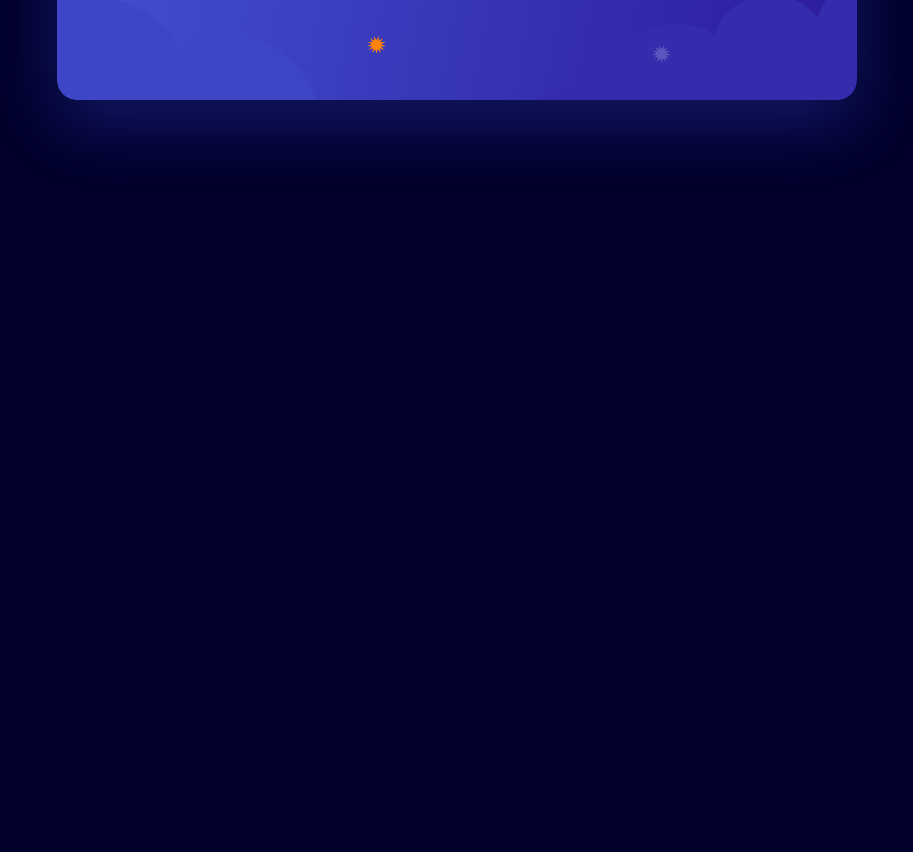
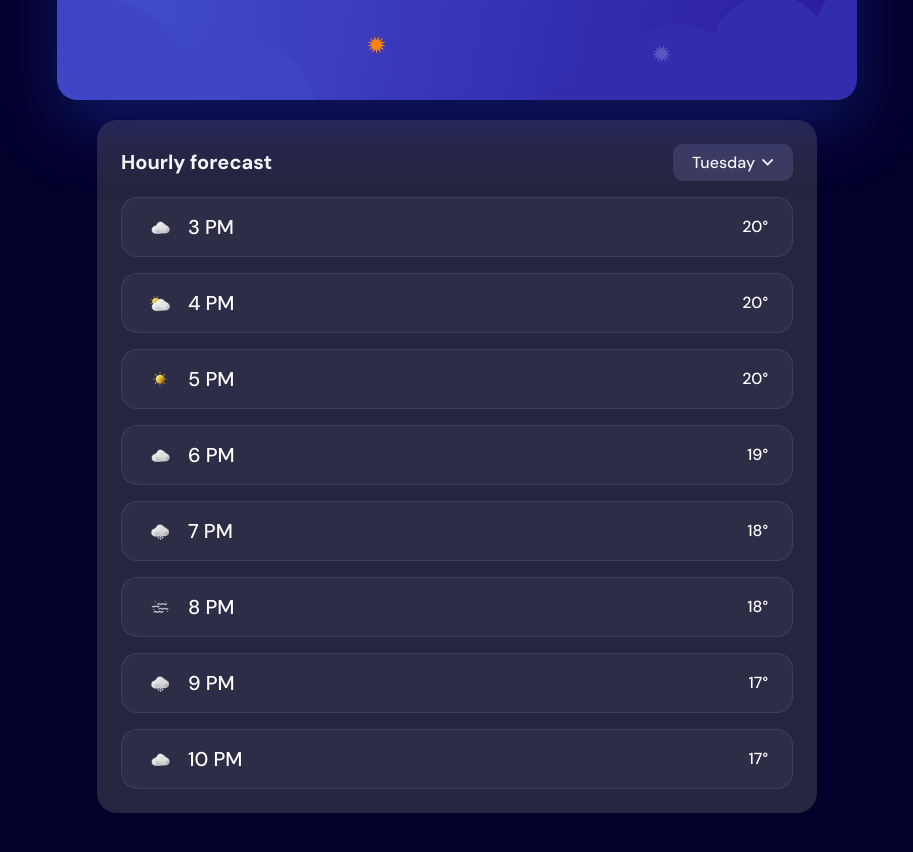
Before and after one commit to AlievMarat/Weather-app, a React (Vite) app: page / in a window 1280 px wide. Shown: the part 596-1448 px from the top of the page, without its empty margins (183-1096 px from the left). Before the commit the page ends 800 px from the top, so only its background shows below. Built offline with nearby package versions, Linux system fonts and the light colour scheme.

Commit message:
Add hourly forecast component, styles, and dropdown customization

```diff
--- a/src/UI/DropDownBtn/DropDownBtn.tsx
+++ b/src/UI/DropDownBtn/DropDownBtn.tsx
@@ -3,12 +3,19 @@ import "./drop-down.css";
 interface DropDownBtnProps {
   title: string;
   img: string;
+  className?: string;
+  reverse?: boolean;
 }
-export default function DropDownBtn({ title, img }: DropDownBtnProps) {
+export default function DropDownBtn({
+  title,
+  img,
+  className = "",
+  reverse = false,
+}: DropDownBtnProps) {
   return (
-    <div className="drop-down-btn">
-      <img src={img} className="drop-down-btn__icon" />
-      {title}
+    <div className={`drop-down-btn ${className}`.trim()}>
+      {reverse ? title : <img src={img} className="drop-down-btn__icon" />}
+      {reverse ? <img src={img} className="drop-down-btn__icon" /> : title}
     </div>
   );
 }
--- a/src/UI/DropDownBtn/drop-down.css
+++ b/src/UI/DropDownBtn/drop-down.css
@@ -6,10 +6,12 @@
   gap: 6px;
   background: #262540;
   font-family: "DM Sans", sans-serif;
+  font-size: 16px;
   font-weight: 500;
   color: white;
 }
 .drop-down-btn__icon {
   background: transparent;
   background-color: transparent;
-}/*# sourceMappingURL=drop-down.css.map */
+}
+/*# sourceMappingURL=drop-down.css.map */
--- a/src/components/Main/Main.tsx
+++ b/src/components/Main/Main.tsx
@@ -1,9 +1,11 @@
 import React from "react";
 import WeatherCard from "./WeatherCard/WeatherCard";
+import HourlyForecast from "./WeatherCard/HourlyForecast";
 export default function Main() {
   return (
     <main className="main">
       <WeatherCard />
+      <HourlyForecast />
     </main>
   );
 }
--- /dev/null
+++ b/src/components/Main/WeatherCard/HourlyForecast.tsx
@@ -0,0 +1,53 @@
+import "./hourly-forecast.css";
+import Text from "./HourlyTitle";
+import HourlyItem from "./HourlyItem";
+import DropDownBtn from "../../../UI/DropDownBtn/DropDownBtn";
+import IconDropdown from "../../../assets/images/icon-dropdown.svg";
+import IconSunny from "../../../assets/images/icon-sunny.webp";
+import IconPartlyCloudy from "../../../assets/images/icon-partly-cloudy.webp";
+import IconOvercast from "../../../assets/images/icon-overcast.webp";
+import IconFog from "../../../assets/images/icon-fog.webp";
+import IconSnow from "../../../assets/images/icon-snow.webp";
+
+interface HourlyForecastProps {
+  title?: string;
+  dropdownTitle?: string;
+}
+
+const hourlyItems = [
+  { time: "3 PM", temp: "20°", icon: IconOvercast },
+  { time: "4 PM", temp: "20°", icon: IconPartlyCloudy },
+  { time: "5 PM", temp: "20°", icon: IconSunny },
+  { time: "6 PM", temp: "19°", icon: IconOvercast },
+  { time: "7 PM", temp: "18°", icon: IconSnow },
+  { time: "8 PM", temp: "18°", icon: IconFog },
+  { time: "9 PM", temp: "17°", icon: IconSnow },
+  { time: "10 PM", temp: "17°", icon: IconOvercast },
+];
+
+export default function HourlyForecast({
+  title = "Hourly forecast",
+  dropdownTitle = "Tuesday",
+}: HourlyForecastProps) {
+  return (
+    <div className="hourly-forecast">
+      <div className="hourly-header">
+        <Text text={title} />
+        <DropDownBtn
+          title={dropdownTitle}
+          img={IconDropdown}
+          className="hourly-dropdown-btn"
+          reverse
+        />
+      </div>
+      {hourlyItems.map((item) => (
+        <HourlyItem
+          key={item.time}
+          time={item.time}
+          temp={item.temp}
+          icon={item.icon}
+        />
+      ))}
+    </div>
+  );
+}
--- /dev/null
+++ b/src/components/Main/WeatherCard/HourlyItem.tsx
@@ -0,0 +1,19 @@
+import "./hourly-item.css";
+
+interface HourlyItemProps {
+  time: string;
+  temp: string;
+  icon: string;
+}
+
+export default function HourlyItem({ time, temp, icon }: HourlyItemProps) {
+  return (
+    <div className="hourly-item">
+      <div className="hourly-item__left">
+        <img src={icon} alt={time} className="hourly-item__icon" />
+        <span className="hourly-item__time">{time}</span>
+      </div>
+      <span className="hourly-item__temp">{temp}</span>
+    </div>
+  );
+}
--- /dev/null
+++ b/src/components/Main/WeatherCard/HourlyTitle.tsx
@@ -0,0 +1,9 @@
+import "./hourly-title.css";
+
+interface HourlyTitleProps {
+  text: string;
+}
+
+export default function Text({ text }: HourlyTitleProps) {
+  return <h3 className="hourly-title">{text}</h3>;
+}
--- /dev/null
+++ b/src/components/Main/WeatherCard/hourly-forecast.css
@@ -0,0 +1,30 @@
+@import url("https://fonts.googleapis.com/css2?family=DM+Sans:wght@400;500;700&display=swap");
+
+.hourly-forecast {
+  width: 720px;
+  height: 693px;
+  background-color: #262540;
+  margin: 20px auto 0;
+  display: flex;
+  flex-direction: column;
+  border-radius: 20px;
+  padding: 24px;
+  gap: 16px;
+}
+
+.hourly-header {
+  display: flex;
+  justify-content: space-between;
+  align-items: center;
+  gap: 16px;
+}
+
+.hourly-header .drop-down-btn {
+  background: #3C3B5E;
+  width: 120px;
+  height: 37px;
+  padding: 0 16px;
+  box-sizing: border-box;
+  justify-content: center;
+  border-radius: 10px;
+}
--- /dev/null
+++ b/src/components/Main/WeatherCard/hourly-item.css
@@ -0,0 +1,39 @@
+@import url("https://fonts.googleapis.com/css2?family=DM+Sans:wght@400;500;700&display=swap");
+
+.hourly-item {
+  display: flex;
+  justify-content: space-between;
+  align-items: center;
+  width: 672px;
+  height: 60px;
+  padding: 18px 24px;
+  background: rgba(255, 255, 255, 0.04);
+  border-radius: 16px;
+  border: 1px solid rgba(255, 255, 255, 0.08);
+}
+
+.hourly-item__left {
+  display: flex;
+  align-items: center;
+  gap: 14px;
+}
+
+.hourly-item__icon {
+  width: 28px;
+  height: 28px;
+  object-fit: contain;
+}
+
+.hourly-item__time {
+  font-size: 20px;
+  font-weight: 500;
+  color: #ffffff;
+  font-family: "DM Sans", sans-serif;
+}
+
+.hourly-item__temp {
+  font-size: 16px;
+  font-weight: 500;
+  color: #ffffff;
+  font-family: "DM Sans", sans-serif;
+}
--- /dev/null
+++ b/src/components/Main/WeatherCard/hourly-title.css
@@ -0,0 +1,10 @@
+@import url("https://fonts.googleapis.com/css2?family=DM+Sans:wght@400;500;700&display=swap");
+
+.hourly-title {
+  font-size: 20px;
+  font-weight: 600;
+  color: #ffffff;
+  margin: 0;
+  margin-right: 24px;
+  font-family: "DM Sans", sans-serif;
+}
```
